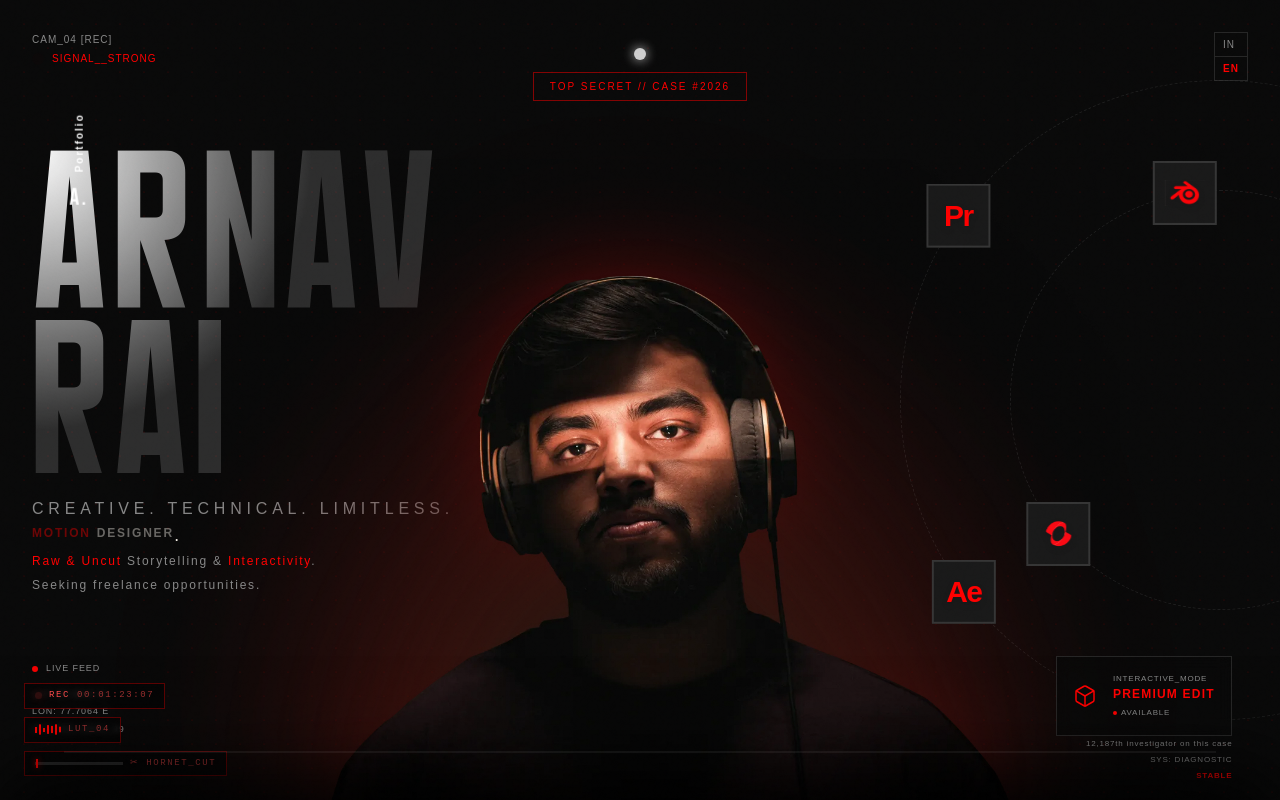
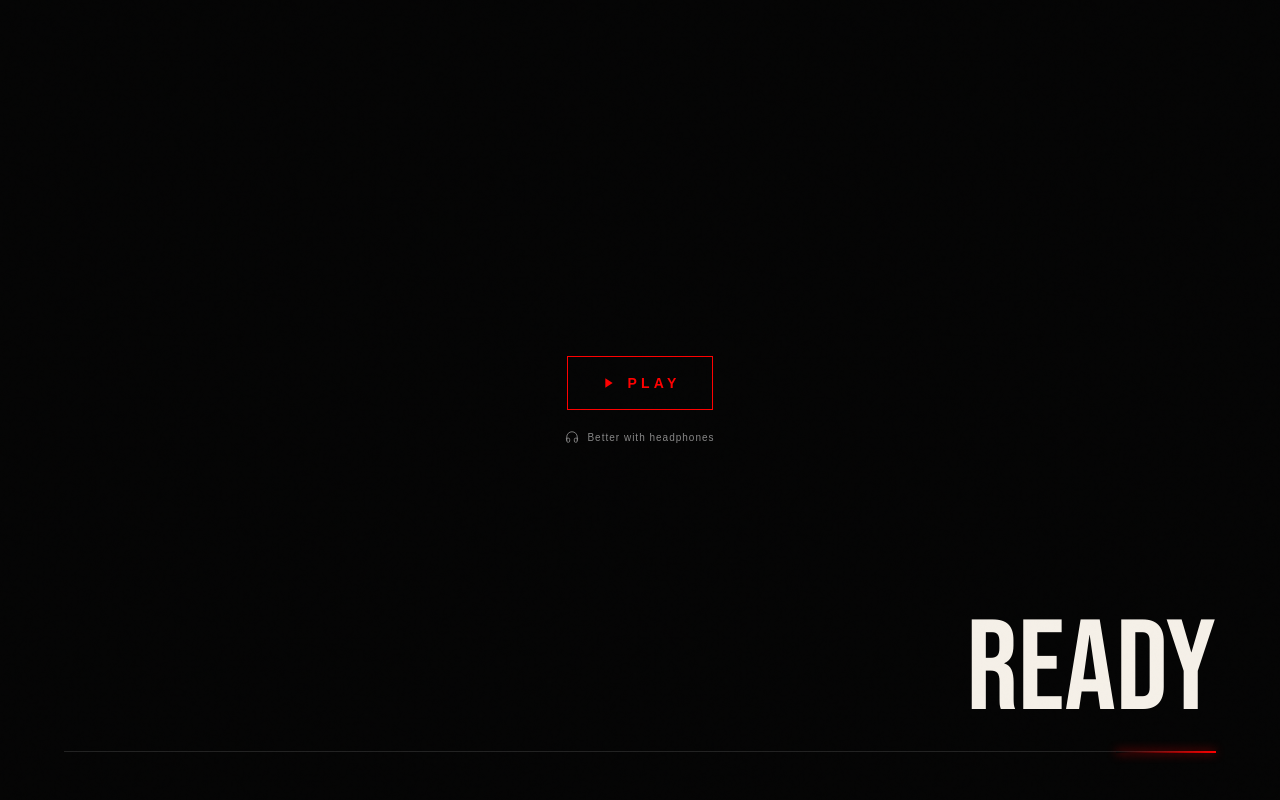
Before and after one commit to AetherLapse/arnav-portfolio-v2, a React (Vite) app in the folder arnav-portfolio/: page / in a window 1280 px wide. Shown: the top 800 px of the page. Built offline with nearby package versions, Linux system fonts and the light colour scheme; grey boxes are pictures that could not be loaded; a web font is replaced by a local one.

Commit message:
new file:   arnav-portfolio/public/assets/sounds/entry.mp3 	new file:   arnav-portfolio/public/assets/sounds/expand.mp3 	modified:   arnav-portfolio/src/App.jsx

```diff
--- a/arnav-portfolio/src/App.jsx
+++ b/arnav-portfolio/src/App.jsx
@@ -128,6 +128,9 @@ const CursorContext = React.createContext({ cursorX: null, cursorY: null });
 // --- SOUND ENGINE (File-based) ---
 const SFX = (() => {
   const cache = {};
+  let unlocked = false;
+  let pendingEntry = false;
+
   const play = (src, volume = 0.3) => {
     try {
       if (!cache[src]) cache[src] = new Audio(src);
@@ -136,11 +139,31 @@ const SFX = (() => {
       audio.play().catch(() => {});
     } catch {}
   };
+
+  const unlock = () => {
+    if (unlocked) return;
+    unlocked = true;
+    if (pendingEntry) {
+      pendingEntry = false;
+      play('/assets/sounds/entry.mp3', 0.4);
+    }
+  };
+
+  if (typeof window !== 'undefined') {
+    ['click', 'touchstart', 'keydown', 'mousemove'].forEach(evt =>
+      document.addEventListener(evt, unlock, { once: true, passive: true })
+    );
+  }
+
   return {
-    hover: () => play('/assets/sounds/hover.mp3', 0.15),
+    hover: () => play('/assets/sounds/expand.mp3', 0.15),
     click: () => play('/assets/sounds/click.mp3', 0.2),
     scroll: () => play('/assets/sounds/scroll.mp3', 0.08),
-    spaceEnter: () => play('/assets/sounds/boot.mp3', 0.3),
+    spaceEnter: () => {
+      if (unlocked) play('/assets/sounds/entry.mp3', 0.4);
+      else pendingEntry = true;
+    },
+    woosh: () => play('/assets/sounds/woosh.mp3', 0.4),
   };
 })();
 
@@ -1004,8 +1027,16 @@ const toolkitData = [
 ];
 
 const ToolkitSection = () => {
+  const [hoveredVideo, setHoveredVideo] = useState(null);
+  const [pipPos, setPipPos] = useState({ x: 0, y: 0 });
+  const sectionRef = useRef(null);
+
+  const handleMouseMove = (e) => {
+    setPipPos({ x: e.clientX + 16, y: e.clientY + 16 });
+  };
+
   return (
-    <section className="relative w-full py-32 px-4 md:px-8 z-10 overflow-hidden">
+    <section ref={sectionRef} className="relative w-full py-32 px-4 md:px-8 z-10 overflow-hidden" onMouseMove={handleMouseMove}>
       <div className="w-full max-w-[90rem] mx-auto relative z-10">
 
         {/* Header */}
@@ -1031,6 +1062,8 @@ const ToolkitSection = () => {
               whileInView={{ opacity: 1, y: 0 }}
               viewport={{ once: true }}
               transition={{ duration: 0.4, delay: i * 0.05 }}
+              onMouseEnter={() => tool.video && setHoveredVideo(tool.video)}
+              onMouseLeave={() => setHoveredVideo(null)}
             >
               {/* Logo / Icon */}
               <div className="mb-4 h-10 flex items-center justify-center">
@@ -1051,6 +1084,29 @@ const ToolkitSection = () => {
             </motion.div>
           ))}
         </div>
+
+        {/* PiP Video Player — follows cursor */}
+        <AnimatePresence>
+          {hoveredVideo && (
+            <motion.div
+              className="fixed pointer-events-none z-[9500] rounded-lg overflow-hidden border border-[var(--red)]/50 shadow-[0_0_30px_rgba(255,0,0,0.3)]"
+              style={{ left: pipPos.x, top: pipPos.y }}
+              initial={{ opacity: 0, scale: 0.8 }}
+              animate={{ opacity: 1, scale: 1 }}
+              exit={{ opacity: 0, scale: 0.8 }}
+              transition={{ duration: 0.2 }}
+            >
+              <video
+                src={hoveredVideo}
+                autoPlay
+                loop
+                muted
+                playsInline
+                className="w-[200px] md:w-[260px] aspect-video object-cover"
+              />
+            </motion.div>
+          )}
+        </AnimatePresence>
 
         {/* Bottom metadata */}
         <div className="mt-16 flex justify-center">
@@ -1220,6 +1276,7 @@ const DinoRunner = () => {
 const QuoteReveal = () => {
   const containerRef = useRef(null);
   const textRef = useRef(null);
+  const hasPlayedWoosh = useRef(false);
   const { scrollYProgress } = useScroll({
     target: containerRef,
     offset: ["start end", "end start"]
@@ -1228,6 +1285,19 @@ const QuoteReveal = () => {
   const smoothProgress = useSpring(scrollYProgress, { damping: 50, stiffness: 300, mass: 0.5 });
 
   const prevProgress = useRef(0);
+
+  useEffect(() => {
+    const el = containerRef.current;
+    if (!el) return;
+    const observer = new IntersectionObserver(([entry]) => {
+      if (entry.isIntersecting && !hasPlayedWoosh.current) {
+        hasPlayedWoosh.current = true;
+        SFX.woosh();
+      }
+    }, { threshold: 0.1 });
+    observer.observe(el);
+    return () => observer.disconnect();
+  }, []);
 
   useEffect(() => {
     const el = textRef.current;
@@ -2021,12 +2091,21 @@ export default function App() {
     return () => cancelAnimationFrame(animationFrameId);
   }, [targetProgress]);
 
+  const [readyToEnter, setReadyToEnter] = useState(false);
+  const [isEntering, setIsEntering] = useState(false);
+  const handleEnter = () => {
+    setIsEntering(true);
+    SFX.spaceEnter();
+    setTimeout(() => {
+      setHasLoaded(true);
+      document.body.classList.remove('loading');
+    }, 1800);
+  };
+
   useEffect(() => {
     if (loadingProgress === 100) {
       const delay = setTimeout(() => {
-        setHasLoaded(true);
-        document.body.classList.remove('loading');
-        SFX.spaceEnter();
+        setReadyToEnter(true);
       }, 400);
       return () => clearTimeout(delay);
     } else {
@@ -2039,6 +2118,18 @@ export default function App() {
     window.addEventListener('mousemove', move);
     return () => { window.removeEventListener('mousemove', move); };
   }, [cursorX, cursorY]);
+
+  useEffect(() => {
+    let lastHoverTime = 0;
+    const handleHover = (e) => {
+      const now = Date.now();
+      if (now - lastHoverTime < 150) return;
+      const el = e.target.closest('a, button, [role="button"], .group');
+      if (el) { lastHoverTime = now; SFX.hover(); }
+    };
+    document.addEventListener('mouseenter', handleHover, true);
+    return () => document.removeEventListener('mouseenter', handleHover, true);
+  }, []);
 
   if (!isMounted) return null;
 
@@ -2144,12 +2235,12 @@ export default function App() {
           {/* CurvedThread disabled for stacking card layout */}
 
           {/* ================= SCROLL QUOTE SECTION ================= */}
-          <div className="sticky top-0 w-full bg-[var(--bg)] rounded-t-3xl shadow-[0_-20px_60px_rgba(0,0,0,0.8)] z-[11] overflow-hidden">
+          <div className="md:sticky md:top-0 w-full bg-[var(--bg)] rounded-t-3xl shadow-[0_-20px_60px_rgba(0,0,0,0.8)] z-[11] overflow-hidden">
             <QuoteReveal />
           </div>
 
           {/* ABOUT SECTION */}
-          <section id="section-intro" className="sticky top-0 relative w-full min-h-screen flex flex-col justify-center px-4 md:px-8 py-32 bg-[var(--bg)] rounded-t-3xl shadow-[0_-20px_60px_rgba(0,0,0,0.8)] z-[12]">
+          <section id="section-intro" className="md:sticky md:top-0 relative w-full min-h-screen flex flex-col justify-center px-4 md:px-8 py-32 bg-[var(--bg)] rounded-t-3xl shadow-[0_-20px_60px_rgba(0,0,0,0.8)] z-[12]">
             <div className="w-full max-w-[90rem] mx-auto relative z-10 pl-2 sm:pl-6 md:pl-10 lg:pl-[5%]">
 
               {/* Top absolute metadata */}
@@ -2329,13 +2420,13 @@ export default function App() {
           </section>
 
           {/* ================= EXPERIENCE + CAREER (CARD) ================= */}
-          <div className="sticky top-0 w-full bg-[#050505] rounded-t-3xl shadow-[0_-20px_60px_rgba(0,0,0,0.8)] z-[13] overflow-hidden">
+          <div className="md:sticky md:top-0 w-full bg-[#050505] rounded-t-3xl shadow-[0_-20px_60px_rgba(0,0,0,0.8)] z-[13] overflow-hidden">
             <ExperienceStrip />
             <CareerTimeline />
           </div>
 
           {/* ================= WORKED WITH SECTION ================= */}
-          <section id="section-worked-with" className="sticky top-0 relative w-full min-h-screen flex flex-col justify-center py-24 bg-[var(--bg)] rounded-t-3xl shadow-[0_-20px_60px_rgba(0,0,0,0.8)] z-[14] overflow-hidden">
+          <section id="section-worked-with" className="md:sticky md:top-0 relative w-full min-h-screen flex flex-col justify-center py-24 bg-[var(--bg)] rounded-t-3xl shadow-[0_-20px_60px_rgba(0,0,0,0.8)] z-[14] overflow-hidden">
             <div className="w-full max-w-[90rem] mx-auto relative z-10 pl-4 sm:pl-8 md:pl-12 lg:pl-[5%] pr-4 md:pr-12 mb-6">
 
               <div className="flex flex-col md:flex-row justify-between items-start md:items-end border-b border-[var(--border)] pb-6 gap-6 mb-16">
@@ -2446,7 +2537,7 @@ export default function App() {
 
 
           {/* EVIDENCE BOARD SECTION */}
-          <section id="section-works" className="sticky top-0 relative w-full min-h-screen flex flex-col justify-center py-24 bg-[#050505] rounded-t-3xl shadow-[0_-20px_60px_rgba(0,0,0,0.8)] z-[15] overflow-hidden">
+          <section id="section-works" className="md:sticky md:top-0 relative w-full min-h-screen flex flex-col justify-center py-24 bg-[#050505] rounded-t-3xl shadow-[0_-20px_60px_rgba(0,0,0,0.8)] z-[15] overflow-hidden">
             {/* Header Container */}
             <div className="w-full max-w-[90rem] mx-auto relative z-10 pl-4 sm:pl-8 md:pl-12 lg:pl-[5%] pr-4 md:pr-12 mb-6">
               <div className="flex flex-col md:flex-row justify-between items-start md:items-end border-b border-[var(--border)] pb-6 gap-6">
@@ -2544,7 +2635,7 @@ export default function App() {
 
 
           {/* ================= POSTS SHOWCASE (3D COVER FLOW) ================= */}
-          <section id="section-posts" className="sticky top-0 relative w-full min-h-screen flex flex-col justify-center py-24 bg-[var(--bg)] rounded-t-3xl shadow-[0_-20px_60px_rgba(0,0,0,0.8)] z-[16] overflow-hidden">
+          <section id="section-posts" className="md:sticky md:top-0 relative w-full min-h-screen flex flex-col justify-center py-24 bg-[var(--bg)] rounded-t-3xl shadow-[0_-20px_60px_rgba(0,0,0,0.8)] z-[16] overflow-hidden">
             <div className="w-full max-w-[90rem] mx-auto relative z-10 pl-4 sm:pl-8 md:pl-12 lg:pl-[5%] pr-4 md:pr-12 mb-12">
               <div className="flex flex-col md:flex-row justify-between items-start md:items-end border-b border-[var(--border)] pb-6 gap-6">
                 <ParticleFlyer delay={0.1}>
@@ -2677,17 +2768,17 @@ export default function App() {
 
 
           {/* ================= TOOLKIT (CARD) ================= */}
-          <div className="sticky top-0 w-full bg-[#050505] rounded-t-3xl shadow-[0_-20px_60px_rgba(0,0,0,0.8)] z-[17] overflow-hidden">
+          <div className="md:sticky md:top-0 w-full bg-[#050505] rounded-t-3xl shadow-[0_-20px_60px_rgba(0,0,0,0.8)] z-[17] overflow-hidden">
             <ToolkitSection />
           </div>
 
           {/* ================= DINO GAME (CARD) ================= */}
-          <div className="sticky top-0 w-full bg-[var(--bg)] rounded-t-3xl shadow-[0_-20px_60px_rgba(0,0,0,0.8)] z-[18] overflow-hidden">
+          <div className="md:sticky md:top-0 w-full bg-[var(--bg)] rounded-t-3xl shadow-[0_-20px_60px_rgba(0,0,0,0.8)] z-[18] overflow-hidden">
             <DinoRunner />
           </div>
 
           {/* ================= CONTACT FOOTER SECTION ================= */}
-          <section id="section-contact" className="sticky top-0 relative w-full min-h-screen flex flex-col items-center justify-center px-4 md:px-12 bg-[var(--bg)] rounded-t-3xl shadow-[0_-20px_60px_rgba(0,0,0,0.8)] z-[19] pb-12 overflow-hidden">
+          <section id="section-contact" className="md:sticky md:top-0 relative w-full min-h-screen flex flex-col items-center justify-center px-4 md:px-12 bg-[var(--bg)] rounded-t-3xl shadow-[0_-20px_60px_rgba(0,0,0,0.8)] z-[19] pb-12 overflow-hidden">
             {/* Premiere Pro Timeline Background */}
             <PremiereTimeline />
 
@@ -2851,12 +2942,65 @@ export default function App() {
                 className="absolute inset-0 z-10 w-full h-full flex flex-col items-center justify-center"
               >
                 {/* Multilingual greeting — Windows OOBE style */}
-                <GreetingCycle progress={loadingProgress} />
+                {!readyToEnter && <GreetingCycle progress={loadingProgress} />}
+
+                {/* PLAY button — appears when loading is complete */}
+                <AnimatePresence>
+                  {readyToEnter && (<>
+                    <motion.button
+                      initial={{ opacity: 0, y: 10 }}
+                      animate={{ opacity: 1, y: 0 }}
+                      exit={{ opacity: 0, y: -20 }}
+                      transition={{ duration: 0.4 }}
+                      onClick={handleEnter}
+                      disabled={isEntering}
+                      className={`px-8 py-4 border flex items-center gap-3 cursor-none group relative overflow-hidden transition-all duration-1000 ease-out ${
+                        isEntering
+                          ? 'border-white bg-white/10 shadow-[0_0_40px_rgba(255,255,255,0.3)]'
+                          : 'border-[var(--red)] hover:shadow-[0_0_30px_rgba(255,0,0,0.4),inset_0_0_30px_rgba(255,0,0,0.1)]'
+                      }`}
+                    >
+                      <div className={`absolute inset-0 transition-all duration-1000 ease-out ${isEntering ? 'bg-white/10' : 'bg-[var(--red)]/0 group-hover:bg-[var(--red)]/10'}`} />
+                      {/* Play icon — slides over text after 1s */}
+                      <motion.svg
+                        width="16" height="16" viewBox="0 0 24 24"
+                        fill={isEntering ? 'white' : 'var(--red)'}
+                        className="relative z-10"
+                        animate={isEntering ? { x: [0, 0, 60], transition: { times: [0, 0.4, 1], duration: 1.5, ease: 'easeInOut' } } : {}}
+                      >
+                        <path d="M8 5v14l11-7z"/>
+                      </motion.svg>
+                      {/* Text — gets wiped by the icon sliding over */}
+                      <span className={`font-clash text-sm tracking-[0.3em] font-bold relative z-10 transition-all duration-1000 ease-out overflow-hidden ${
+                        isEntering ? 'text-white' : 'text-[var(--red)]'
+                      }`}>
+                        <motion.span
+                          className="inline-block"
+                          animate={isEntering ? { clipPath: ['inset(0 0 0 0)', 'inset(0 0 0 0)', 'inset(0 0 0 100%)'], transition: { times: [0, 0.4, 1], duration: 1.5, ease: 'easeInOut' } } : {}}
+                        >
+                          {isEntering ? 'ENTERING' : 'PLAY'}
+                        </motion.span>
+                      </span>
+                    </motion.button>
+                    {!isEntering && (
+                      <motion.div
+                        initial={{ opacity: 0 }}
+                        animate={{ opacity: 1 }}
+                        transition={{ delay: 0.6, duration: 0.5 }}
+                        className="flex items-center gap-2 mt-5"
+                      >
+                        <svg width="14" height="14" viewBox="0 0 24 24" fill="none" stroke="var(--muted)" strokeWidth="1.5" strokeLinecap="round" strokeLinejoin="round"><path d="M3 18v-6a9 9 0 0 1 18 0v6"/><path d="M21 19a2 2 0 0 1-2 2h-1a2 2 0 0 1-2-2v-3a2 2 0 0 1 2-2h3zM3 19a2 2 0 0 0 2 2h1a2 2 0 0 0 2-2v-3a2 2 0 0 0-2-2H3z"/></svg>
+                        <span className="font-clash text-[10px] tracking-widest text-[var(--muted)]">Better with headphones</span>
+                      </motion.div>
+                    )}
+                  </>
+                  )}
+                </AnimatePresence>
 
                 {/* Bottom: percentage + progress bar */}
                 <div className="absolute bottom-8 left-8 right-8 md:bottom-12 md:left-16 md:right-16 flex flex-col items-end gap-4">
                   <div className="font-bebas text-[clamp(60px,10vw,140px)] leading-none text-[var(--black)]">
-                    {Math.floor(loadingProgress)}%
+                    {readyToEnter ? 'READY' : `${Math.floor(loadingProgress)}%`}
                   </div>
                   <div className="w-full h-[1px] bg-[var(--border)] relative">
                     <div
```
Also changed, not shown: 2 other files (tests, documents, lock files or other folders).
